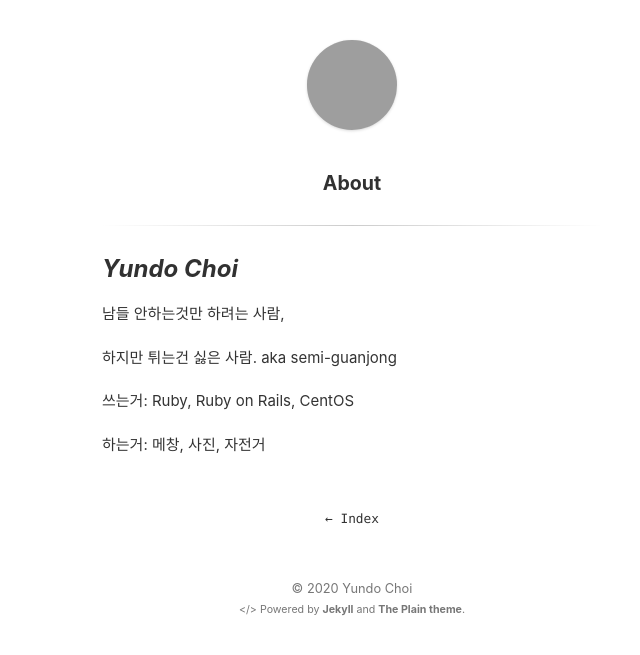
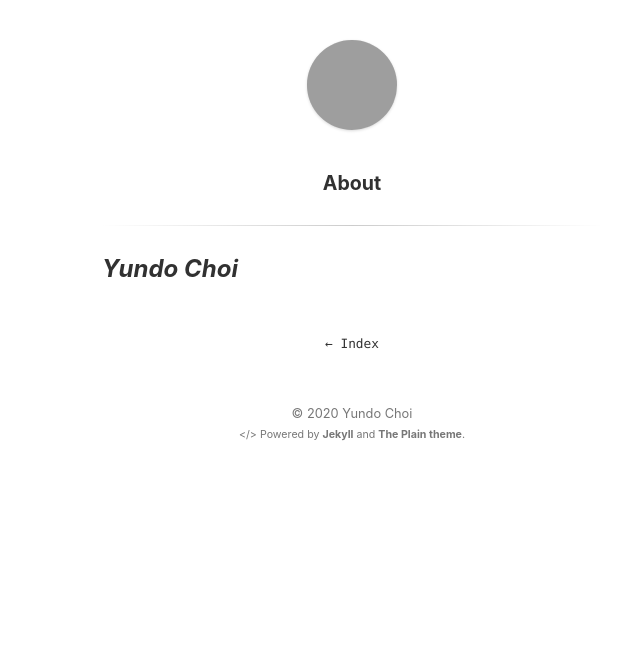
Before and after one commit to zygn/blog, a Jekyll site: the page built from about.md, in a window 1280 px wide. Shown: the top 655 px of the page, without its empty margins (288-928 px from the left). Built offline with Jekyll 4.4.1, drawn with Linux system fonts in a browser that asks for light colours; grey boxes are pictures that could not be loaded.

Commit message:
Update about.md

```diff
--- a/about.md
+++ b/about.md
@@ -5,13 +5,3 @@ title: About
 
 *Yundo Choi*
 ---
-
-
-
-남들 안하는것만 하려는 사람,
-
-하지만 튀는건 싫은 사람. aka semi-guanjong
-
-쓰는거: Ruby, Ruby on Rails, CentOS
-
-하는거: 메창, 사진, 자전거
```
